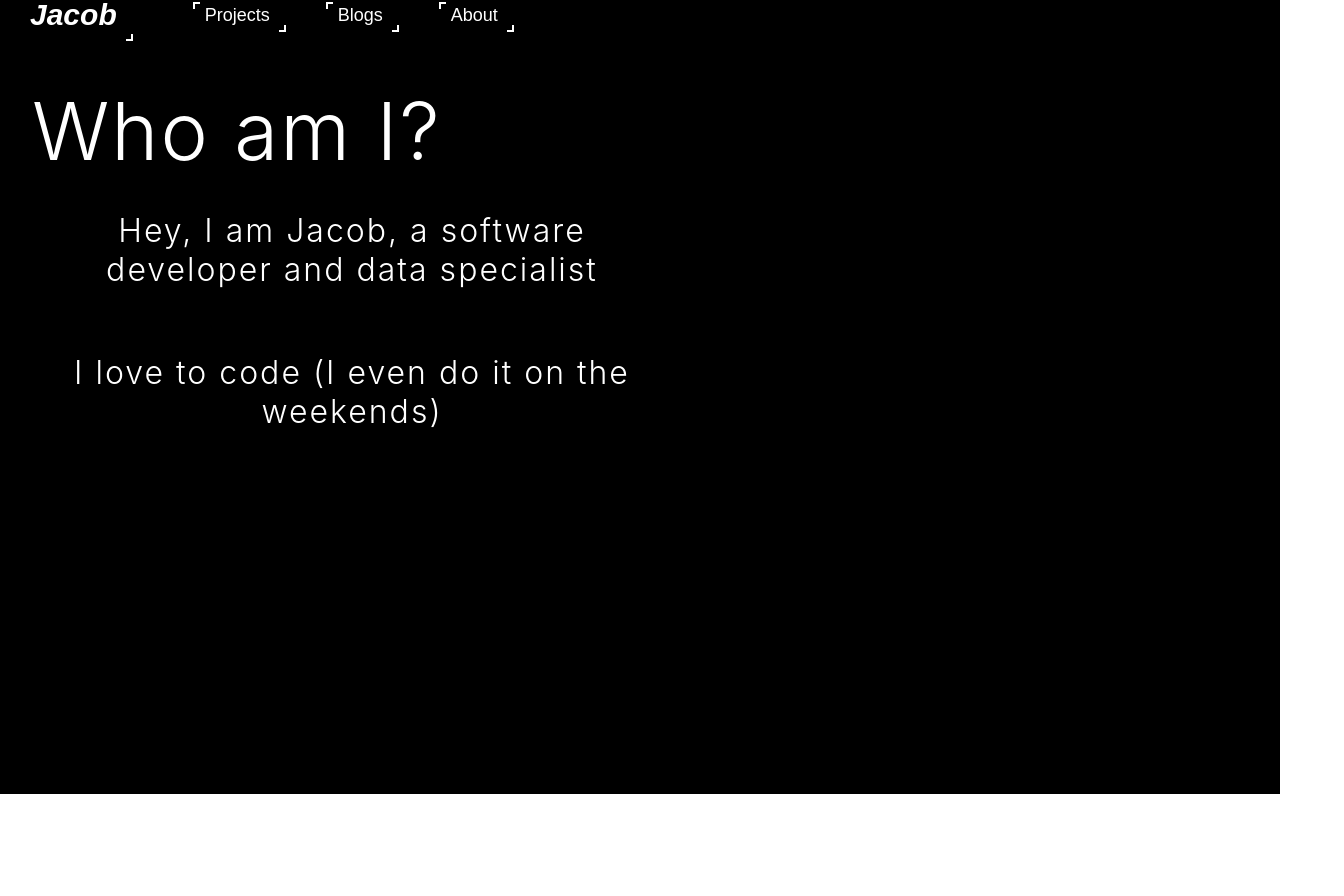
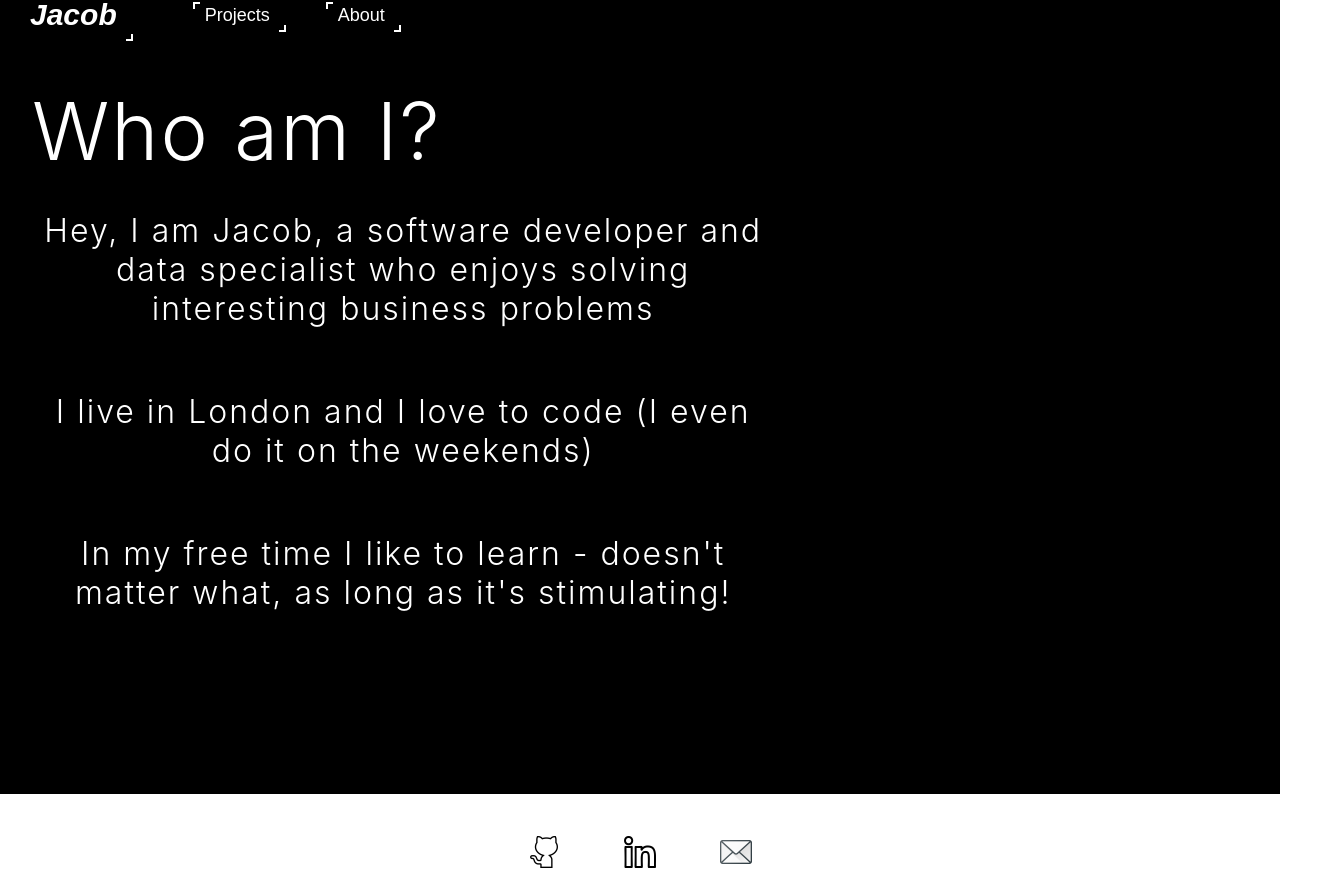
Before and after one commit to jacob-frazer/personal-site, a React (Create React App) app: page /about in a window 1280 px wide. Shown: the part 20-916 px from the top of the page, 1344 px wide, since content can reach past the window. Before the commit the page ends 814 px from the top, so only its background shows below. Built offline with nearby package versions, Linux system fonts and the light colour scheme.

Commit message:
Moving connections component to separate file

```diff
--- a/src/App.tsx
+++ b/src/App.tsx
@@ -14,7 +14,7 @@ const navigation = {
   brand: { name: "Jacob", to: "/" },
   links: [
     { name: "Projects", to: "/projects" },
-    { name: "Blogs", to: "/blogs" },
+    /*{ name: "Blogs", to: "/blogs" },*/
     { name: "About", to: "/about" },
     /*{ name: "Sign In", to: "/signin" },*/
   ]
@@ -34,10 +34,10 @@ export default class App extends Component {
               <Route path="/projects" element={<ProjectsPage/>}/>
               <Route path="/projects/:info" element={<ProjectsInfo/>}/>
 
-            <Route path="/blogs" element={<PostsPage/>}/>
               <Route path="/about" element={<AboutPage/>}/>
 
               {/*
+              <Route path="/blogs" element={<PostsPage/>}/>
               <Route path="/signin" element={<div>SIGNIN</div>}/>
               */}
             </Routes>
--- a/src/Components/About.tsx
+++ b/src/Components/About.tsx
@@ -3,6 +3,8 @@ import React from 'react';
 import styled from 'styled-components';
 
 import colours from '../utils/colours';
+
+import Connections from './Connections';
 
 const Background = styled.div<{ backgroundCol: string, height: string, backgroundGradient?:string }>`
     background-color: ${props => props.backgroundCol};
@@ -18,7 +20,7 @@ const Background = styled.div<{ backgroundCol: string, height: string, backgroun
 const AboutHeader = styled.div`
   font-size: 5rem;
   color: ${colours.white};
-  width: 100%;
+  width: 75%;
   display: float;
   float: left;
   padding: 2rem;
@@ -29,7 +31,7 @@ const AboutHeader = styled.div`
 const AboutText = styled.div`
   font-size: 2rem;
   color: ${colours.white};
-  width: 50%;
+  width: 58%;
   padding: 2rem;
   font-weight: 300;
   letter-spacing: 2px;
@@ -42,11 +44,15 @@ class AboutPage extends React.Component{
         <Background backgroundCol={colours.black} height="93vh">
           <AboutHeader>Who am I?</AboutHeader>
           <AboutText>
-            Hey, I am Jacob, a software developer and data specialist
+            Hey, I am Jacob, a software developer and data specialist who enjoys solving interesting business problems
           </AboutText>
           <AboutText>
-            I love to code (I even do it on the weekends)
+            I live in London and I love to code (I even do it on the weekends)
           </AboutText>
+          <AboutText>
+            In my free time I like to learn - doesn't matter what, as long as it's stimulating!
+          </AboutText>
+          <Connections colour='light' padding="10rem 0 0 0"/>
         </Background>
         </>
       )
--- /dev/null
+++ b/src/Components/Connections.tsx
@@ -0,0 +1,35 @@
+import styled from "styled-components";
+
+const ConnectionLinks = styled.div<{ padding?:string }>`
+display: flex;
+flex-direction: row;
+flex-wrap: nowrap;
+align-items: flex-start;
+justify-content: center;
+padding:${props => props.padding || "1rem"};
+
+img {
+  flex: 1;
+  max-width: 2rem;
+  height: auto;
+  max-height: 2rem;
+  padding: 2rem;
+}
+`;
+
+const Connections = (props:{colour:string, padding?:string}) => {
+    let githubSrc = (props.colour === "dark" ? "GitHubDark.png" : "GitHubLight.png")
+    let linkedInSrc = (props.colour === "dark" ? "LinkedInDark.png" : "LinkedInLight.png")
+    let emailSrc = (props.colour === "dark" ? "emailDark.png" : "emailLight.png")
+
+    let imageDir = "/images/connections_icons/"
+    return (
+      <ConnectionLinks padding={props.padding}>
+        <a href="https://github.com/jacob-frazer"><img src={imageDir + githubSrc} alt="githubLogo"/></a>
+        <a href="https://www.linkedin.com/in/jacob-frazer-99493b168/"><img src={imageDir + linkedInSrc} alt="linkedInLogo"/></a>
+        <a href="mailto:jacob.frazer@hotmail.com"><img src={imageDir + emailSrc} alt="emailLogo"/></a>
+      </ConnectionLinks>
+    )
+  }
+
+export default Connections
--- a/src/Components/Home.tsx
+++ b/src/Components/Home.tsx
@@ -6,11 +6,11 @@ import { keyframes } from 'styled-components';
 import { motion, useAnimation } from "framer-motion";
 
 import colours from '../utils/colours';
-import ImageContainer from './ImageContainer';
 import ParticlesBG from './ParticlesBackground';
 
 import SkillsPage from './Skills';
 import mePhoto from '../images/me.png';
+import Connections from './Connections';
 
 const slideInLeft = keyframes`
   0% {transform: translateX(-100%);}
@@ -67,6 +67,7 @@ const Text2 = styled.div`
 const TextContainer = styled.div`
   height: 96vh;
   overflow: auto;
+  background-color: ${colours.black};
 `;
 
 const Text3 = styled(motion.div)`
@@ -126,23 +127,6 @@ const Footer = styled.div`
   padding: 2rem;
   `;
 
-const ConnectionLinks = styled.div`
-  display: flex;
-  flex-direction: row;
-  flex-wrap: nowrap;
-  align-items: flex-start;
-  justify-content: center;
-  padding: 1rem;
-
-  img {
-    flex: 1;
-    max-width: 2rem;
-    height: auto;
-    max-height: 2rem;
-    padding: 2rem;
-  }
-  `;
-
 // variant defines animations
 const infoHeaderVariant = {
   visible: { opacity: 1, transition: {duration:2} },
@@ -157,21 +141,6 @@ const infoBodyVariant = {
 const photoVariant = {
   visible: { opacity: 1, transition: {duration:3, delay:1} },
   hidden: { opacity: 0 },
-}
-
-const Connections = (props:{colour:string}) => {
-  let githubSrc = (props.colour === "dark" ? "GitHubDark.png" : "GitHubLight.png")
-  let linkedInSrc = (props.colour === "dark" ? "LinkedInDark.png" : "LinkedInLight.png")
-  let emailSrc = (props.colour === "dark" ? "emailDark.png" : "emailLight.png")
-
-  let imageDir = "/images/connections_icons/"
-  return (
-    <ConnectionLinks>
-      <a href="https://github.com/jacob-frazer"><img src={imageDir + githubSrc} alt="githubLogo"/></a>
-      <a href="https://www.linkedin.com/in/jacob-frazer-99493b168/"><img src={imageDir + linkedInSrc} alt="linkedInLogo"/></a>
-      <a href="mailto:jacob.frazer@hotmail.com"><img src={imageDir + emailSrc} alt="emailLogo"/></a>
-    </ConnectionLinks>
-  )
 }
 
 const InfoText = () => {
```
Lines whose indentation alone changed are shown as unchanged.
